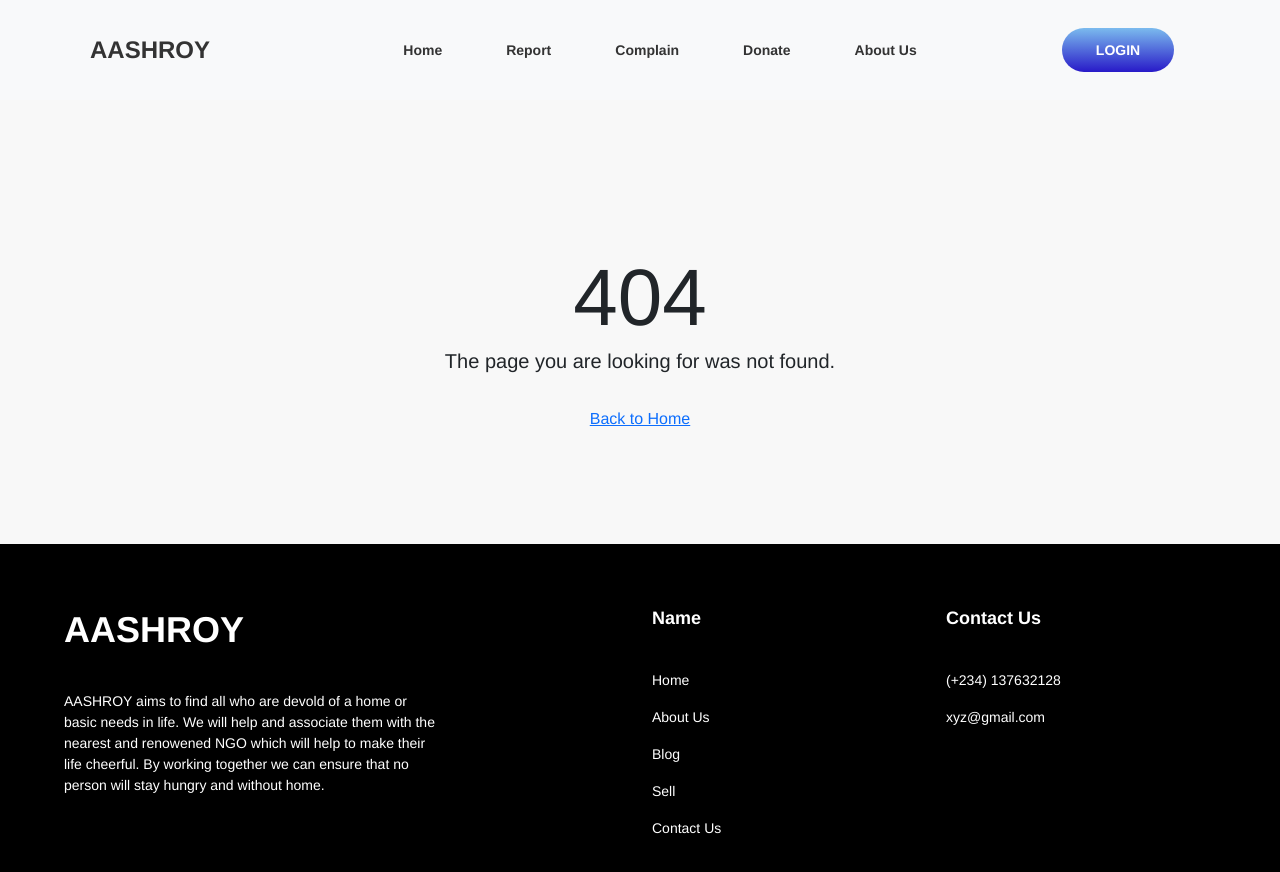
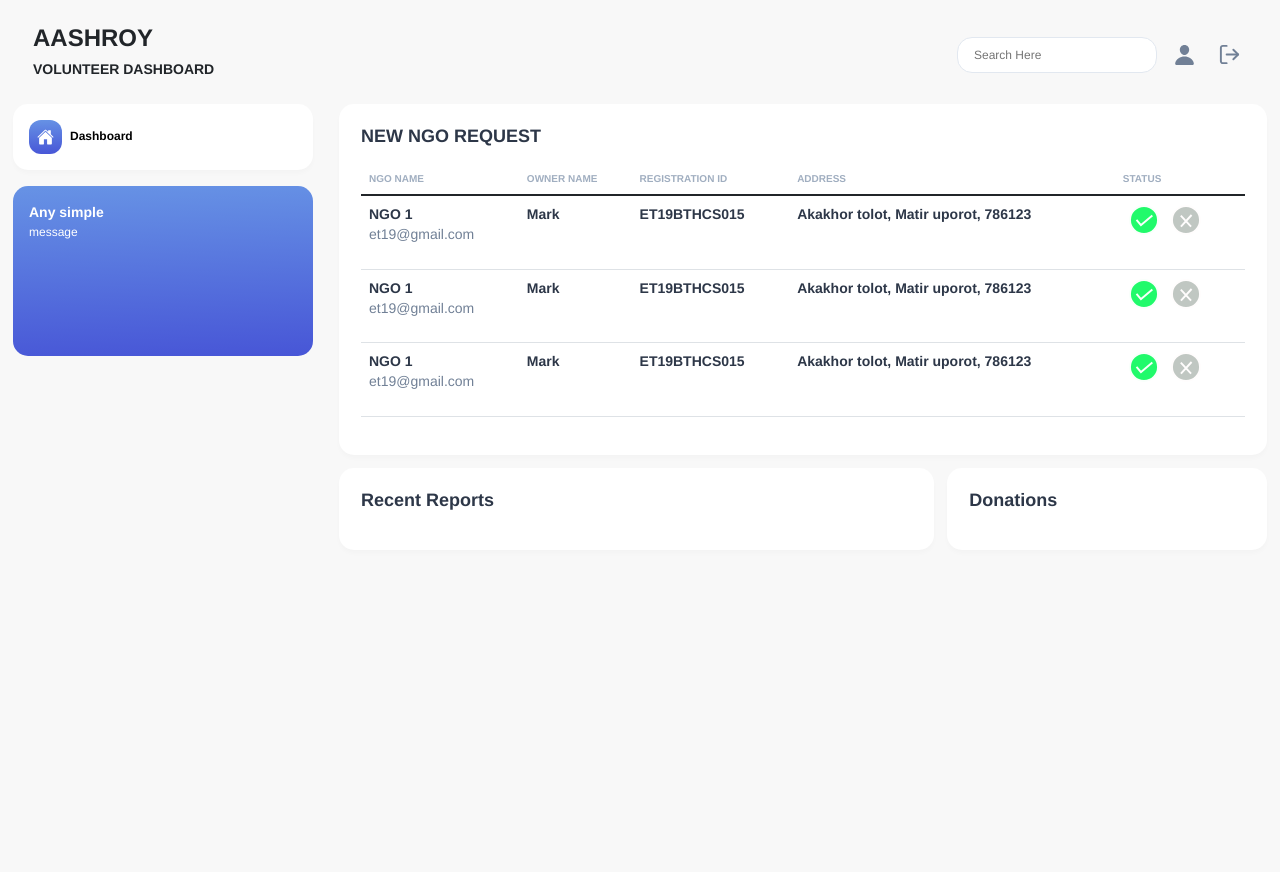
Before and after one commit to Marg-team/frontend, a React (Create React App) app: page /admin in a window 1280 px wide. Shown: the top 872 px of the page. After the commit the page ends 800 px from the top, so only its background shows below. Built offline with nearby package versions, Linux system fonts and the light colour scheme.

Commit message:
admin page added to configure

```diff
--- a/src/App.js
+++ b/src/App.js
@@ -4,6 +4,7 @@ import './App.css';
 import Footer from './ui/components/Footer/Footer';
 import Navigation from './ui/components/Navbar/Navbar';
 import Page404 from './ui/screens/404/404';
+import Admin from './ui/screens/admin/Admin';
 import Complain from './ui/screens/complain/Complain';
 import Donate from './ui/screens/donate/Donate';
 import Home from './ui/screens/home/home';
@@ -20,6 +21,9 @@ function App() {
         </Route>
         <Route path="/login" exact>
           <Login/>
+        </Route>
+        <Route path="/admin" exact>
+          <Admin/>
         </Route>
         <Suspense>
           <Navigation/>
--- /dev/null
+++ b/src/ui/screens/admin/Admin.js
@@ -0,0 +1,57 @@
+import React, { useEffect, useState } from 'react'
+import { Redirect } from 'react-router';
+import AdminCard from './components/adminCard/AdminCard';
+import AdminNav from './components/adminNav/AdminNav';
+import AdminSidebar from './components/adminSidebar/AdminSidebar';
+import * as styles from './Admin.module.css'
+import AdminTable from './components/adminTable/AdminTable';
+
+export default function Admin() {
+    const [type, setType] = useState(null);
+
+    useEffect(() => {
+        if(!!localStorage.getItem('volunteerRef')){
+            setType(0)
+        }else if(!!localStorage.getItem('ngoRef')){
+            setType(1)
+        }else(
+            setType(-1)
+        )
+    }, []);
+
+    return (
+        <div>
+            <AdminNav/>
+            <div className={styles.main}>
+                <AdminSidebar/>
+                <div className={styles.content}>
+                    <AdminCard title="NEW NGO REQUEST">
+                        <AdminTable/>
+                    </AdminCard>
+                    <div className={styles.sideway}>
+                        <AdminCard className={styles.report} title="Recent Reports">
+
+                        </AdminCard>
+
+                        <AdminCard className={styles.donation} title="Donations">
+
+                        </AdminCard>
+                    </div>
+                </div>
+            </div>
+            {/* {
+                type===0&&<div>
+
+                </div>
+            }
+            {
+                type===1&&<div>
+                    Ngo
+                </div>
+            }
+            {
+                type===-1&&<Redirect to={`/`}/>
+            } */}
+        </div>
+    )
+}
--- /dev/null
+++ b/src/ui/screens/admin/Admin.module.css
@@ -0,0 +1,24 @@
+.main {
+    display: flex;
+    flex-direction: row;
+}
+
+.content {
+    display: flex;
+    flex-direction: column;
+    flex: 2;
+}
+
+.sideway {
+    display: flex;
+    flex-direction: row;
+}
+
+.report {
+    flex: 2;
+    margin-right: unset;
+}
+
+.donation {
+    flex: 1;
+}
```
